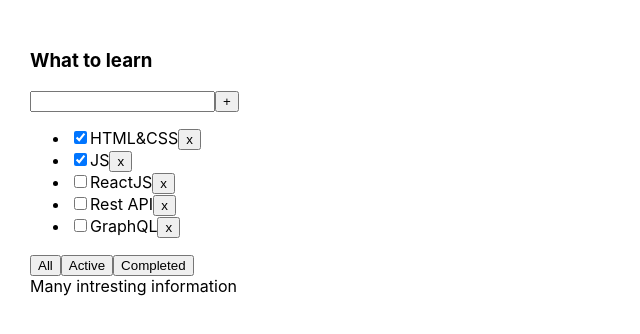
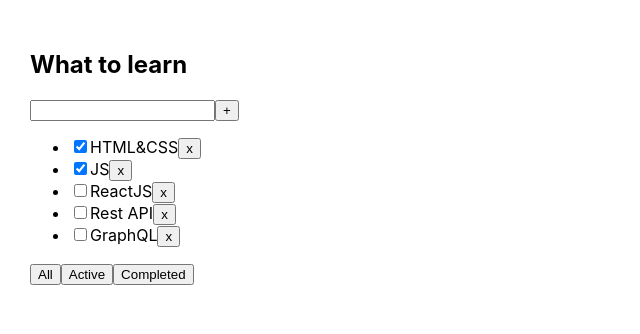
Before and after one commit to EgoshinVA/1-todolist, a React (Create React App) app: page / in a window 1280 px wide. Shown: the top 334 px of the page, without its empty margins (0-640 px from the left). Built offline with nearby package versions, Linux system fonts and the light colour scheme.

Commit message:
todolist с нуля

```diff
--- a/src/App.tsx
+++ b/src/App.tsx
@@ -3,12 +3,15 @@
 import {Todolist} from './Todolist';
 import {v1} from 'uuid';
 
-
-export type FilterValuesType = "all" | "active" | "completed";
+export type Task = {
+    id: string
+    title: string
+    isDone: boolean
+}
 
 function App() {
 
-    let [tasks, setTasks] = useState([
+    const [tasks, setTasks] = useState<Task[]>([
         {id: v1(), title: "HTML&CSS", isDone: true},
         {id: v1(), title: "JS", isDone: true},
         {id: v1(), title: "ReactJS", isDone: false},
@@ -16,133 +19,41 @@
         {id: v1(), title: "GraphQL", isDone: false},
     ]);
 
-    function removeTask(id: string) {
-        let filteredTasks = tasks.filter(t => t.id != id);
-        setTasks(filteredTasks);
+    const [filter, setFilter] = useState<'all' | 'active' | 'completed'>('all')
+
+    const addTask = (newTitle: string) => setTasks([{id: v1(), title: newTitle, isDone: false}, ...tasks])
+
+    const deleteTask = (id: string) => setTasks(tasks.filter(task => task.id !== id))
+
+    const completeTask = (id: string) => setTasks(tasks.map(task => task.id === id ? {...task, isDone: !task.isDone} : task))
+
+    const changeFilter = (value: 'all' | 'active' | 'completed') => setFilter(value)
+
+    let filteredTasks = tasks
+
+    switch (filter) {
+        case "all":
+            filteredTasks = tasks
+            break
+        case "active":
+            filteredTasks = tasks.filter(task => !task.isDone)
+            break
+        case "completed":
+            filteredTasks = tasks.filter(task => task.isDone)
+            break
     }
-
-    function addTask(title: string) {
-        let task = {id: v1(), title: title, isDone: false};
-        let newTasks = [task, ...tasks];
-        setTasks(newTasks);
-    }
-
-    let [filter, setFilter] = useState<FilterValuesType>("all");
-
-    let tasksForTodolist = tasks;
-
-    if (filter === "active") {
-        tasksForTodolist = tasks.filter(t => t.isDone === false);
-    }
-    if (filter === "completed") {
-        tasksForTodolist = tasks.filter(t => t.isDone === true);
-    }
-
-    function changeFilter(value: FilterValuesType) {
-        setFilter(value);
-    }
-
 
     return (
         <div className="App">
             <Todolist title="What to learn"
-                      tasks={tasksForTodolist}
-                      removeTask={removeTask}
+                      tasks={filteredTasks}
+                      addTask={addTask}
+                      deleteTask={deleteTask}
                       changeFilter={changeFilter}
-                      addTask={addTask}>
-                <div>
-                    <div>Many intresting information</div>
-                </div>
-            </Todolist>
+                      completeTask={completeTask}
+            />
         </div>
     );
 }
 
 export default App;
-
-
-//-------------------------------------------------------------------------------------------------------
-//
-// export type FilterValuesType = "all" | "active" | "completed";
-//
-// function App() {
-//
-//     let [tasks, setTasks] = useState([
-//         {id: v1(), title: "HTML&CSS", isDone: true},
-//         {id: v1(), title: "JS", isDone: true},
-//         {id: v1(), title: "ReactJS", isDone: false},
-//         {id: v1(), title: "Rest API", isDone: false},
-//         {id: v1(), title: "GraphQL", isDone: false},
-//     ]);
-//
-//     function removeTask(id: string) {
-//         let filteredTasks = tasks.filter(t => t.id != id);
-//         setTasks(filteredTasks);
-//     }
-//
-//     function addTask(title: string) {
-//         let task = {id: v1(), title: title, isDone: false};
-//         let newTasks = [task, ...tasks];
-//         setTasks(newTasks);
-//     }
-//
-//     let [filter, setFilter] = useState<FilterValuesType>("all");
-//
-//     let tasksForTodolist = tasks;
-//
-//     if (filter === "active") {
-//         tasksForTodolist = tasks.filter(t => t.isDone === false);
-//     }
-//     if (filter === "completed") {
-//         tasksForTodolist = tasks.filter(t => t.isDone === true);
-//     }
-//
-//     function changeFilter(value: FilterValuesType) {
-//         setFilter(value);
-//     }
-//
-//
-//     return (
-//         <div className="App">
-//             <Todolist title="What to learn"
-//                       tasks={tasksForTodolist}
-//                       removeTask={removeTask}
-//                       changeFilter={changeFilter}
-//                       addTask={addTask}>
-//                 <div>
-//                     <div>Many intresting information</div>
-//                     <div>Many intresting information</div>
-//                     <div>Many intresting information</div>
-//                     <div>Many intresting information</div>
-//                     <div>Many intresting information</div>
-//                 </div>
-//             </Todolist>
-//
-//             <Todolist title="What to learn"
-//                       tasks={tasksForTodolist}
-//                       removeTask={removeTask}
-//                       changeFilter={changeFilter}
-//                       addTask={addTask}>
-//                 <div>
-//                     <div>A lot of boring information</div>
-//                     <div>A lot of boring information</div>
-//                     <div>A lot of boring information</div>
-//                     <input placeholder={'A lot of boring information'}/>
-//                     <div>
-//                         <button>Boring Button 1</button>
-//                         <button>Boring Button 2</button>
-//                         <button>Boring Button 3</button>
-//                     </div>
-//                 </div>
-//             </Todolist>
-//
-//             <Todolist title="What to learn"
-//                       tasks={tasksForTodolist}
-//                       removeTask={removeTask}
-//                       changeFilter={changeFilter}
-//                       addTask={addTask}/>
-//         </div>
-//     );
-// }
-//
-// export default App;
--- a/src/Todolist.tsx
+++ b/src/Todolist.tsx
@@ -1,160 +1,50 @@
-import React, {ChangeEvent, KeyboardEvent, useRef, useState} from 'react';
-import {FilterValuesType} from './App';
+import React, {ChangeEvent, useState} from 'react';
+import {Task} from "./App";
+import {Button} from "./Button";
 
-type TaskType = {
-    id: string
+type TodolistPropsType = {
     title: string
-    isDone: boolean
+    tasks: Task[]
+    addTask: (newTitle: string) => void
+    deleteTask: (id: string) => void
+    completeTask: (id: string) => void
+    changeFilter: (value: 'all' | 'active' | 'completed') => void
 }
 
-type PropsType = {
-    title: string
-    tasks: Array<TaskType>
-    removeTask: (taskId: string) => void
-    changeFilter: (value: FilterValuesType) => void
-    addTask: (title: string) => void
-    children?:React.ReactNode
-}
+export const Todolist: React.FC<TodolistPropsType> = ({
+                                                          title,
+                                                          tasks,
+                                                          addTask,
+                                                          deleteTask,
+                                                          changeFilter,
+                                                          completeTask
+                                                      }) => {
 
-export const Todolist:React.FC<PropsType> = ({children, ...props}) => {
-    let onChangeRef = useRef<HTMLInputElement>(null)
+    const [inputValue, setInputValue] = useState<string>('')
 
-    const addTask = () => {
-        if (onChangeRef.current) {
-            props.addTask(onChangeRef.current.value);
-            onChangeRef.current.value = ''
-        }
+    const onChangeInputHandler = (e: ChangeEvent<HTMLInputElement>) => {
+        setInputValue(e.currentTarget.value)
     }
 
-    // const onChangeHandler = (e: ChangeEvent<HTMLInputElement>) => {
-    //     setTitle(e.currentTarget.value)
-    // }
-
-
-    const onKeyPressHandler = (e: KeyboardEvent<HTMLInputElement>) => {
-        if (e.key === 'Enter') {
-            addTask();
-        }
+    const onClickAddTask = () => {
+        addTask(inputValue)
+        setInputValue('')
     }
 
-    const onAllClickHandler = () => props.changeFilter("all");
-    const onActiveClickHandler = () => props.changeFilter("active");
-    const onCompletedClickHandler = () => props.changeFilter("completed");
-
-    return <div>
-        <h3>{props.title}</h3>
+    return (
         <div>
-            <input
-                // value={title}
-                // onChange={ onChangeHandler }
-                ref={onChangeRef}
-                onKeyPress={onKeyPressHandler}
-            />
-            <button onClick={addTask}>+</button>
+            <h2>{title}</h2>
+            <input value={inputValue} onChange={onChangeInputHandler}/><Button onClick={onClickAddTask} title={'+'}/>
+            <ul>
+                {tasks.map(task => <li key={task.id}>
+                    <input checked={task.isDone} type={"checkbox"} onChange={() => completeTask(task.id)}/>
+                    <span>{task.title}</span>
+                    <Button onClick={() => deleteTask(task.id)} title={'x'}/>
+                </li>)}
+            </ul>
+            <Button onClick={() => changeFilter('all')} title={'All'}/>
+            <Button onClick={() => changeFilter('active')} title={'Active'}/>
+            <Button onClick={() => changeFilter('completed')} title={'Completed'}/>
         </div>
-        <ul>
-            {
-                props.tasks.map(t => {
-
-                    const onClickHandler = () => props.removeTask(t.id)
-
-                    return <li key={t.id}>
-                        <input type="checkbox" checked={t.isDone}/>
-                        <span>{t.title}</span>
-                        <button onClick={onClickHandler}>x</button>
-                    </li>
-                })
-            }
-        </ul>
-        <div>
-            <button onClick={onAllClickHandler}>All</button>
-            <button onClick={onActiveClickHandler}>Active</button>
-            <button onClick={onCompletedClickHandler}>Completed</button>
-        </div>
-        {children}
-    </div>
-}
-
-
-//----------------------------------------------------------------------------------
-// import React, {ChangeEvent, KeyboardEvent, useRef, useState} from 'react';
-// import {FilterValuesType} from './App';
-// import {useAutoAnimate} from "@formkit/auto-animate/react";
-//
-// type TaskType = {
-//     id: string
-//     title: string
-//     isDone: boolean
-// }
-//
-// type PropsType = {
-//     title: string
-//     tasks: Array<TaskType>
-//     removeTask: (taskId: string) => void
-//     changeFilter: (value: FilterValuesType) => void
-//     addTask: (title: string) => void
-//     children?:React.ReactNode
-// }
-//
-// export const Todolist:React.FC<PropsType>=({children, ...props}) =>{
-//     const [listRef] = useAutoAnimate<HTMLUListElement>()
-//     let onChangeRef = useRef<HTMLInputElement>(null)
-//     //let [title, setTitle] = useState("")
-//
-//     const addTask = () => {
-//         // props.addTask(title);
-//         // setTitle("");
-//         if (onChangeRef.current) {
-//             props.addTask(onChangeRef.current.value)
-//             onChangeRef.current.value = ''
-//         }
-//     }
-//
-//     // const onChangeHandler = (e: ChangeEvent<HTMLInputElement>) => {
-//     //     setTitle(e.currentTarget.value)
-//     // }
-//
-//
-//     const onKeyPressHandler = (e: KeyboardEvent<HTMLInputElement>) => {
-//         if (e.key === 'Enter') {
-//             addTask();
-//         }
-//     }
-//
-//     const onAllClickHandler = () => props.changeFilter("all");
-//     const onActiveClickHandler = () => props.changeFilter("active");
-//     const onCompletedClickHandler = () => props.changeFilter("completed");
-//
-//     return <div>
-//         <h3>{props.title}</h3>
-//         <div>
-//             <input
-//                 //value={title}
-//                 // onChange={ onChangeHandler }
-//                 ref={onChangeRef}
-//                 onKeyPress={onKeyPressHandler}
-//             />
-//             <button onClick={addTask}>+</button>
-//         </div>
-//         <ul ref={listRef}>
-//             {
-//                 props.tasks.map(t => {
-//
-//                     const onClickHandler = () => props.removeTask(t.id)
-//
-//                     return <li key={t.id} >
-//                         <input type="checkbox" checked={t.isDone}/>
-//                         <span>{t.title}</span>
-//                         <button onClick={onClickHandler}>x</button>
-//                     </li>
-//                 })
-//             }
-//         </ul>
-//         <div>
-//             <button onClick={onAllClickHandler}>All</button>
-//             <button onClick={onActiveClickHandler}>Active</button>
-//             <button onClick={onCompletedClickHandler}>Completed</button>
-//         </div>
-//         {children}
-//     </div>
-// }
+    );
+};
```
Also changed, not shown: src/Button.tsx (+5 -5 lines).
